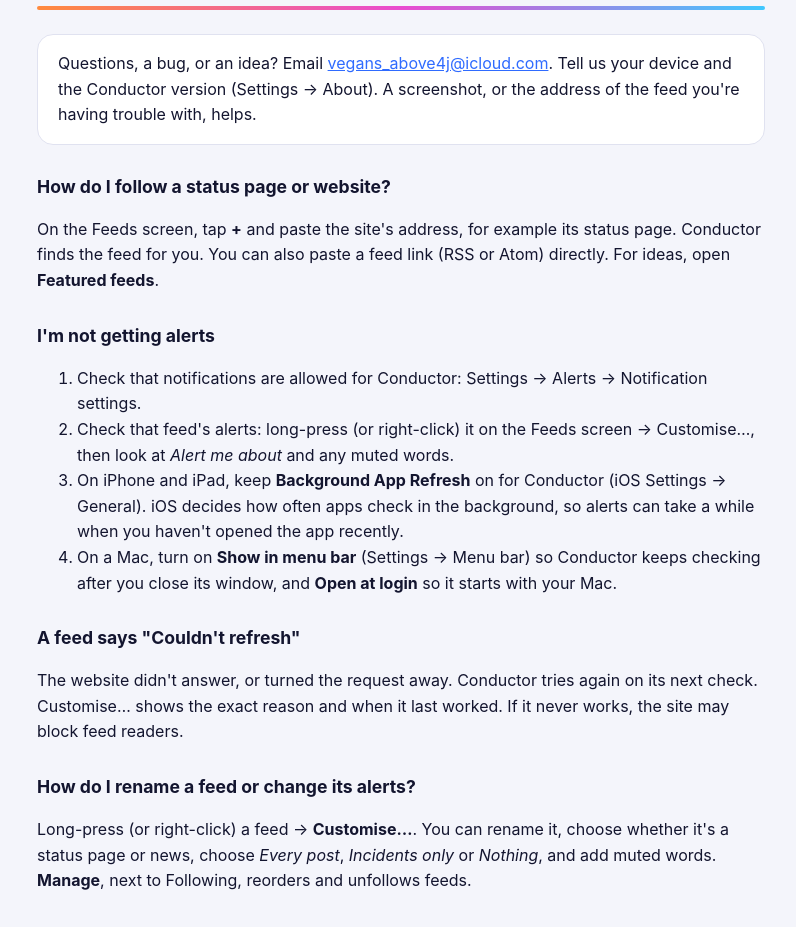
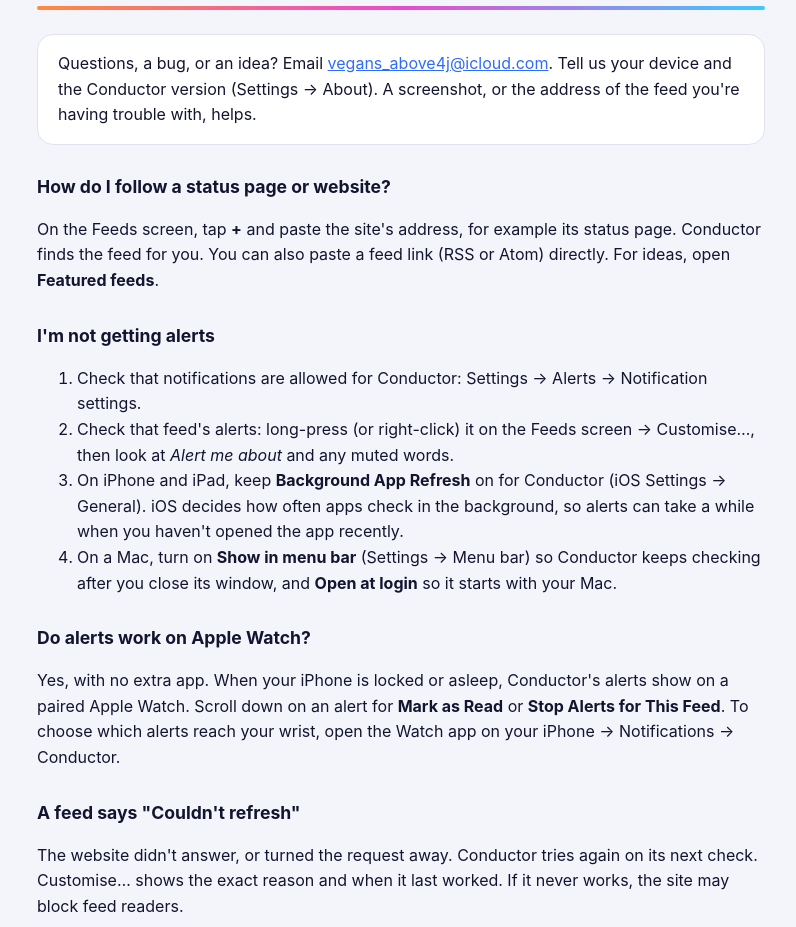
Before and after one commit to movingUpApp/moving-up-site, a plain HTML site: page conductor/support.html in a window 1280 px wide. Shown: the part 119-1046 px from the top of the page, without its empty margins (239-1035 px from the left). Drawn offline with Linux system fonts and the light colour scheme.

Commit message:
Conductor support: Apple Watch alerts
Co-Authored-By: Claude Opus 5.5 <noreply@anthropic.com>

```diff
--- a/conductor/support.html
+++ b/conductor/support.html
@@ -46,6 +46,9 @@
     <li>On a Mac, turn on <strong>Show in menu bar</strong> (Settings → Menu bar) so Conductor keeps checking after you close its window, and <strong>Open at login</strong> so it starts with your Mac.</li>
   </ol>
 
+  <h2>Do alerts work on Apple Watch?</h2>
+  <p>Yes, with no extra app. When your iPhone is locked or asleep, Conductor's alerts show on a paired Apple Watch. Scroll down on an alert for <strong>Mark as Read</strong> or <strong>Stop Alerts for This Feed</strong>. To choose which alerts reach your wrist, open the Watch app on your iPhone → Notifications → Conductor.</p>
+
   <h2>A feed says "Couldn't refresh"</h2>
   <p>The website didn't answer, or turned the request away. Conductor tries again on its next check. Customise… shows the exact reason and when it last worked. If it never works, the site may block feed readers.</p>
 
```
